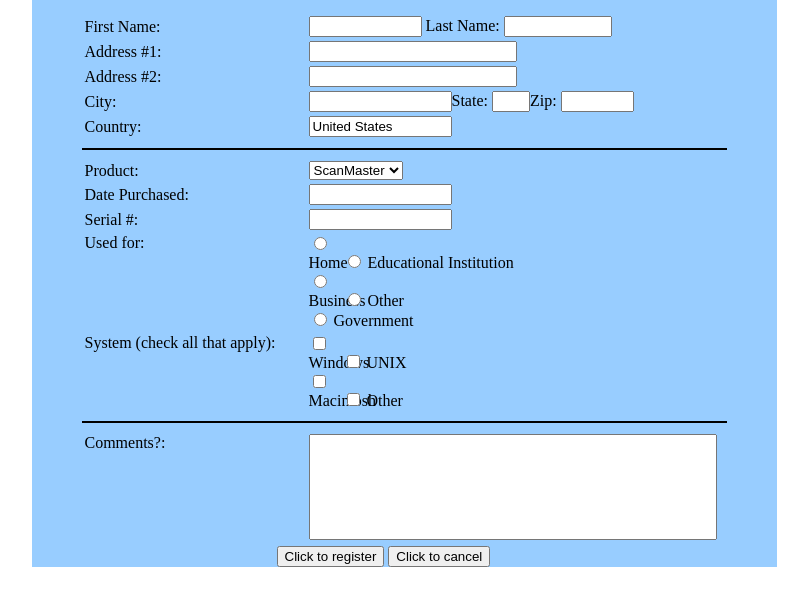
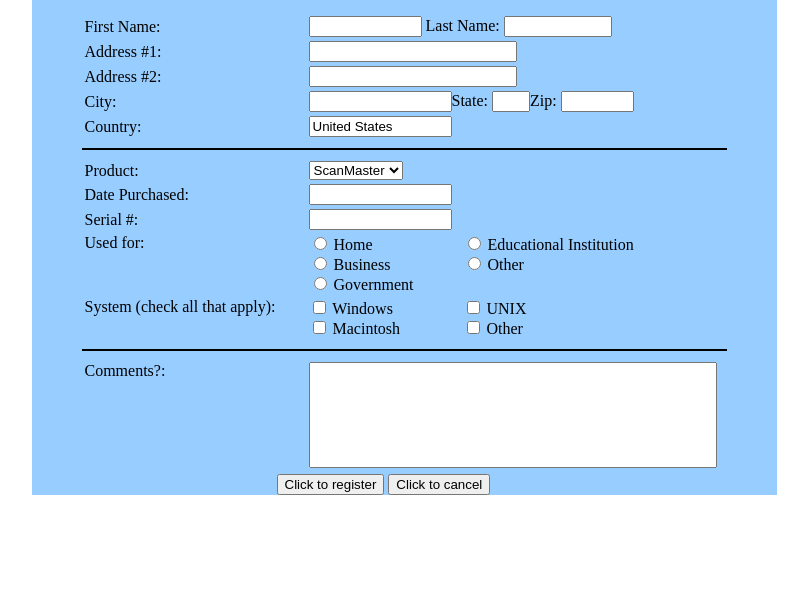
Before and after one commit to NamFnt/bai_2, a website: page index.html in a window 1280 px wide. Shown: the part 182-788 px from the top of the page, without its empty margins (236-1044 px from the left). Drawn offline with Linux system fonts and the light colour scheme.

Commit message:
Update index.html

```diff
--- a/index.html
+++ b/index.html
@@ -81,9 +81,9 @@
                         <td style="vertical-align: top;"><label>Used for: </label></td>
                         <td colspan="2">
                             <div>
-                                <label style="display: inline-block; width: 30px;"><input type="radio" name="used_for" value="Home"> Home</label>
+                                <label style="display: inline-block; width: 150px;"><input type="radio" name="used_for" value="Home"> Home</label>
                                 <label><input type="radio" name="used_for" value="Educational"> Educational Institution</label><br>
-                                <label style="display: inline-block; width: 30px;"><input type="radio" name="used_for" value="Business"> Business</label>
+                                <label style="display: inline-block; width: 150px;"><input type="radio" name="used_for" value="Business"> Business</label>
                                 <label><input type="radio" name="used_for" value="Other"> Other</label><br>
                                 <label><input type="radio" name="used_for" value="Government"> Government</label>
                             </div>
@@ -93,9 +93,9 @@
                         <td style="vertical-align: top;"><label>System (check all that apply): </label></td>
                         <td colspan="2">
                             <div>
-                                <label style="display: inline-block; width: 30px;"><input name="system" type="checkbox" value="Windows"> Windows</label>
+                                <label style="display: inline-block; width: 150px;"><input name="system" type="checkbox" value="Windows"> Windows</label>
                                 <label><input name="system" type="checkbox" value="UNIX"> UNIX</label><br>
-                                <label style="display: inline-block; width: 30px;"><input name="system" type="checkbox" value="Macintosh"> Macintosh</label>
+                                <label style="display: inline-block; width: 150px;"><input name="system" type="checkbox" value="Macintosh"> Macintosh</label>
                                 <label><input name="system" type="checkbox" value="Other"> Other</label>
                             </div>
                         </td>
```
